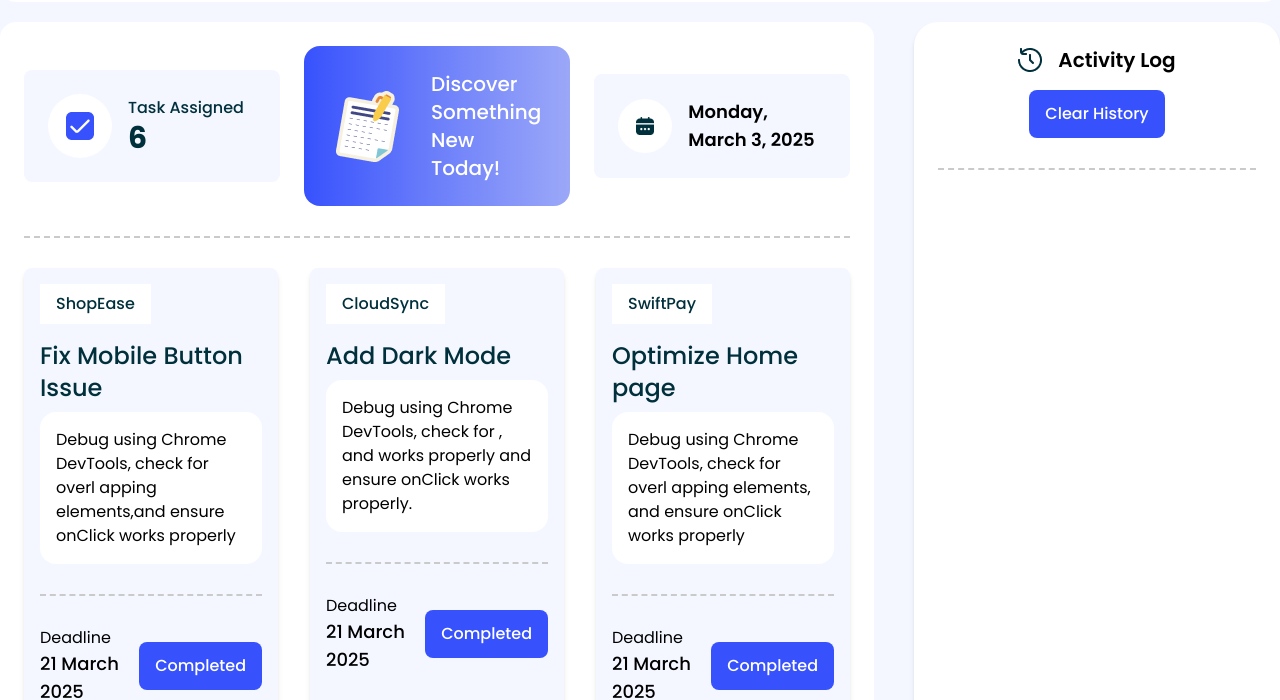
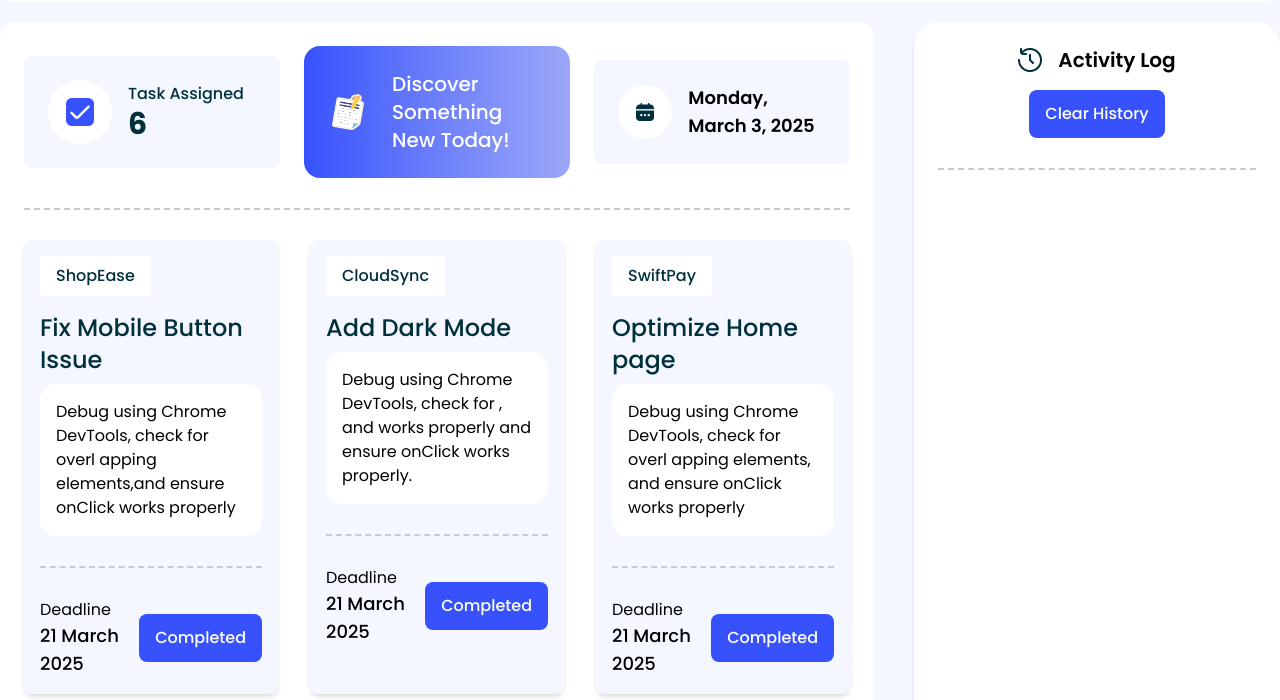
Before and after one commit to faruqsoft/Dom-Dev-Board, a plain HTML site: page index.html in a window 1280 px wide. Shown: the part 110-810 px from the top of the page. Drawn offline with nearby package versions, Linux system fonts and the light colour scheme; files that its build step writes are made by us from their sources.

Commit message:
discover button fixed

```diff
--- a/index.html
+++ b/index.html
@@ -83,7 +83,7 @@
 
                     <!-- Board Section -->
                     <div id="board-btn" class="flex items-center flex-1 gap-6 bg-gradient-to-r  p-6 from-[rgba(55,82,253,1)] via-[rgba(108,127,250,1)] to-[rgba(155,168,248,1)]">
-                        <img src="./assets/board.png" >
+                        <img src="./assets/board.png" class="h-10">
                         <h1 class="text-xl font-medium text-white">Discover Something New Today!</h1>
                     </div>
 
```
